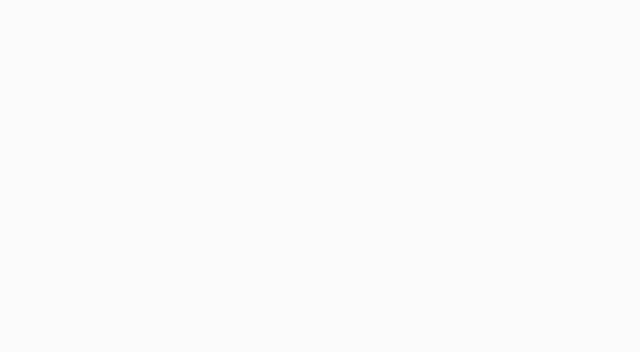
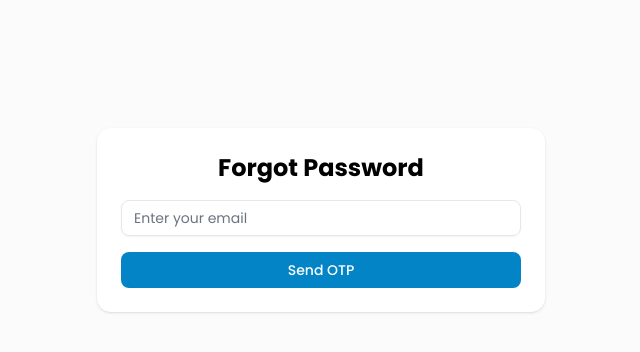
Before and after one commit to aman-kathait/RoomRental, a React (Vite) app in the folder frontend/: page /forgot-password in a window 1280 px wide. Before the commit this address had no page. Shown: the top 352 px of the page, without its empty margins (319-959 px from the left). Built offline with nearby package versions, Linux system fonts and the light colour scheme.

Commit message:
Forgot-password Done

```diff
--- a/frontend/src/App.jsx
+++ b/frontend/src/App.jsx
@@ -1,13 +1,14 @@
-import {Routes, Route } from "react-router-dom"
-import Login from "../src/pages/Auth/Login"
-import Register from "../src/pages/Auth/Signup"
-import Dashboard from "./pages/Dashboard/Dashboard"
-import Layout from "./pages/Layout"
-import Rooms from "./pages/Rooms/Rooms"
-import FindRoom from "./pages/Rooms/FindRoom"
-import RoomDetails from "./pages/Rooms/RoomDetails"
-import Profile from "./pages/Profile/Profile"
-  import { ToastContainer } from 'react-toastify';
+import { Routes, Route } from "react-router-dom";
+import Login from "../src/pages/Auth/Login";
+import Register from "../src/pages/Auth/Signup";
+import Dashboard from "./pages/Dashboard/Dashboard";
+import Layout from "./pages/Layout";
+import Rooms from "./pages/Rooms/Rooms";
+import FindRoom from "./pages/Rooms/FindRoom";
+import RoomDetails from "./pages/Rooms/RoomDetails";
+import Profile from "./pages/Profile/Profile";
+import { ToastContainer } from "react-toastify";
+import ForgotPassword from "./pages/Auth/ForgotPassword";
 function App() {
   return (
     <>
@@ -30,10 +31,10 @@ function App() {
         </Route>
         <Route path="/login" element={<Login />} />
         <Route path="/register" element={<Register />} />
-
+        <Route path="/forgot-password" element={<ForgotPassword />} />
       </Routes>
     </>
-  )
+  );
 }
 
-export default App
+export default App;
--- a/frontend/src/components/ui/table.jsx
+++ b/frontend/src/components/ui/table.jsx
@@ -75,7 +75,7 @@ function TableHead({
     <th
       data-slot="table-head"
       className={cn(
-        "text-foreground h-10 px-2 text-left align-middle font-medium whitespace-nowrap [&:has([role=checkbox])]:pr-0 [&>[role=checkbox]]:translate-y-[2px]",
+        "text-foreground h-10 px-2 text-left align-middle font-medium whitespace-nowrap [&:has([role=checkbox])]:pr-0 *",
         className
       )}
       {...props} />
@@ -90,7 +90,7 @@ function TableCell({
     <td
       data-slot="table-cell"
       className={cn(
-        "p-2 align-middle whitespace-nowrap [&:has([role=checkbox])]:pr-0 [&>[role=checkbox]]:translate-y-[2px]",
+        "p-2 align-middle whitespace-nowrap [&:has([role=checkbox])]:pr-0 *",
         className
       )}
       {...props} />
--- /dev/null
+++ b/frontend/src/pages/Auth/ForgotPassword.jsx
@@ -0,0 +1,129 @@
+import { useState } from "react";
+import axios from "axios";
+import { Button } from "@/components/ui/button";
+import { Input } from "@/components/ui/input";
+import { toast } from "react-toastify";
+import axiosClient from "@/utils/axiosClient";
+import { useNavigate } from "react-router-dom";
+const ForgotPassword = () => {
+    const navigate = useNavigate();
+  const [step, setStep] = useState(1);
+  const [email, setEmail] = useState("");
+  const [otp, setOtp] = useState("");
+  const [newPassword, setNewPassword] = useState("");
+  const [loading, setLoading] = useState(false);
+
+  const sendOtpHandler = async () => {
+    try {
+      setLoading(true);
+      const res = await axiosClient.post("/api/v1/auth/forgot-password", { email });
+      toast.success(res.data.message);
+      setStep(2);
+    } catch (err) {
+      toast.error(err.response?.data?.message || "Failed to send OTP");
+    } finally {
+      setLoading(false);
+    }
+  };
+
+  const verifyOtpHandler = async () => {
+    try {
+      setLoading(true);
+      const res = await axiosClient.post(
+        "/api/v1/auth/verify-otp",
+        { email, otp }
+      );
+      toast.success(res.data.message);
+      setStep(3);
+    } catch (err) {
+      toast.error(err.response?.data?.message || "Invalid OTP");
+    } finally {
+      setLoading(false);
+    }
+  };
+
+  const resetPasswordHandler = async () => {
+    try {
+      setLoading(true);
+      const res = await axiosClient.post("/api/v1/auth/reset-password", {
+        email,
+        otp,
+        newPassword,
+      });
+      if (res.status === 200){
+        toast.success("Password reset successfull. Please login with your new password.");
+        navigate("/login");
+      }
+      setStep(1);
+      setEmail("");
+      setOtp("");
+      setNewPassword("");
+    } catch (err) {
+      toast.error(err.response?.data?.message || "Reset failed");
+    } finally {
+      setLoading(false);
+    }
+  };
+
+  return (
+    <div className="mt-32 max-w-md mx-auto bg-white p-6 rounded-xl shadow">
+      <h2 className="text-2xl font-bold mb-4 text-center">
+        Forgot Password
+      </h2>
+
+      {step === 1 && (
+        <>
+          <Input
+            placeholder="Enter your email"
+            value={email}
+            onChange={(e) => setEmail(e.target.value)}
+          />
+          <Button
+            className="w-full mt-4"
+            onClick={sendOtpHandler}
+            disabled={loading}
+          >
+            {loading ? "Sending..." : "Send OTP"}
+          </Button>
+        </>
+      )}
+
+      {step === 2 && (
+        <>
+          <Input
+            placeholder="Enter OTP"
+            value={otp}
+            onChange={(e) => setOtp(e.target.value)}
+          />
+          <Button
+            className="w-full mt-4"
+            onClick={verifyOtpHandler}
+            disabled={loading}
+          >
+            {loading ? "Verifying..." : "Verify OTP"}
+          </Button>
+        </>
+      )}
+
+      {step === 3 && (
+        <>
+          <Input
+            type="password"
+            placeholder="Enter new password"
+            value={newPassword}
+            onChange={(e) => setNewPassword(e.target.value)}
+          />
+          <Button
+            className="w-full mt-4"
+            onClick={resetPasswordHandler}
+            disabled={loading}
+          >
+            {loading ? "Resetting..." : "Reset Password"}
+          </Button>
+        </>
+      )}
+    </div>
+  );
+};
+
+export default ForgotPassword;
--- a/frontend/src/pages/Auth/Login.jsx
+++ b/frontend/src/pages/Auth/Login.jsx
@@ -78,8 +78,11 @@ const Login = () => {
               onChange={handleChange}
               className="mt-1"
             />
+            <Link to="/forgot-password" className="text-sm text-blue-600 font-semibold text-right mt-1 block">
+              Forgot your password?
+            </Link>
             {backendErrors.length > 0 && (
-              <div className="mt-3 text-xs md:text-sm text-red-500 space-y-1">
+              <div className="mt-1 text-xs md:text-sm text-red-500 space-y-1">
                 <ul className="list-disc list-inside">
                   {backendErrors.map((err, idx) => (
                     <li key={idx}>{err}</li>
```
Also changed, not shown: 1 other file (tests, documents, lock files or other folders). Lines whose indentation alone changed are shown as unchanged.
